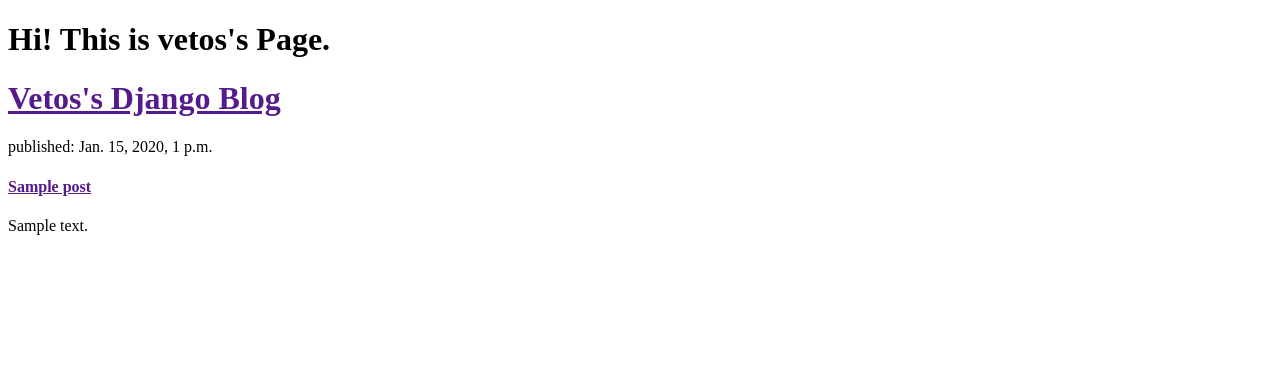
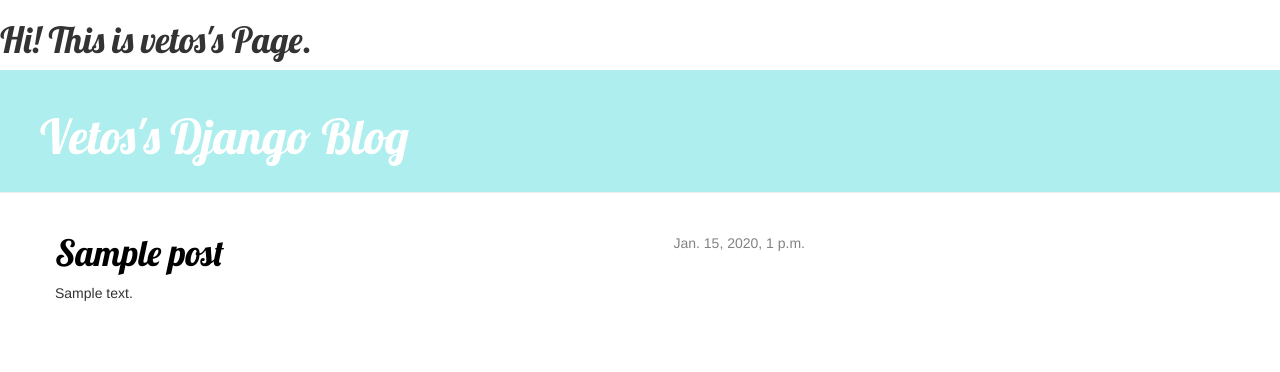
Before and after one commit to VetoS88/my-first-blog, a Django app: template blog/templates/blog/post_list.html in a window 1280 px wide. Shown: the top 372 px of the page. Run offline with Django 3.2, Linux system fonts and the light colour scheme; the template is opened without the code that fills it: values that come from a table or form of the project are taken from there, others are empty; tables that the repository leaves empty hold one stand-in row (values such as "Sample post"); some libraries are stand-ins or nearby versions.

Commit message:
Changed Style for the site.

```diff
--- /dev/null
+++ b/blog/static/css/blog.css
@@ -0,0 +1,47 @@
+.page-header {
+        background-color: #AFEEEE;
+        margin-top: 0;
+        padding: 20px 20px 20px 40px;
+    }
+
+    .page-header h1, .page-header h1 a, .page-header h1 a:visited, .page-header h1 a:active {
+        color: #ffffff;
+        font-size: 36pt;
+        text-decoration: none;
+    }
+
+    .content {
+        margin-left: 40px;
+    }
+
+    h1, h2, h3, h4 {
+        font-family: 'Lobster', cursive;
+    }
+
+    .date {
+        float: right;
+        color: #828282;
+    }
+
+    .save {
+        float: right;
+    }
+
+    .post-form textarea, .post-form input {
+        width: 100%;
+    }
+
+    .top-menu, .top-menu:hover, .top-menu:visited {
+        color: #ffffff;
+        float: right;
+        font-size: 26pt;
+        margin-right: 20px;
+    }
+
+    .post {
+        margin-bottom: 70px;
+    }
+
+    .post h1 a, .post h1 a:visited {
+        color: #000000;
+    }
--- a/blog/templates/blog/post_list.html
+++ b/blog/templates/blog/post_list.html
@@ -1,23 +1,37 @@
+
 <!DOCTYPE html>
+{% load staticfiles %}
 <html lang="en">
 <head>
     <meta charset="UTF-8">
+    <link rel="stylesheet" href="//maxcdn.bootstrapcdn.com/bootstrap/3.2.0/css/bootstrap.min.css">
+    <link rel="stylesheet" href="//maxcdn.bootstrapcdn.com/bootstrap/3.2.0/css/bootstrap-theme.min.css">
+    <link href="https://fonts.googleapis.com/css?family=Lobster&subset=latin,cyrillic" rel="stylesheet" type="text/css">
+    <link rel="stylesheet" href="{% static 'css/blog.css' %}">
     <title>Vetos's Django Blog</title>
 </head>
 <body>
         <h1>Hi! This is vetos's Page.</h1>
 
-        <div>
+       <div class="page-header">
             <h1><a href="">Vetos's Django Blog</a></h1>
+       </div>
+
+        <div class="content container">
+            <div class="row">
+                <div class="col-md-8">
+                    {% for post in posts %}
+                        <div class="post">
+                            <div class="date">
+                                {{ post.published_date }}
+                            </div>
+                            <h1><a href="">{{ post.title }}</a></h1>
+                            <p>{{ post.text|linebreaks }}</p>
+                        </div>
+                    {% endfor %}
+                </div>
+            </div>
         </div>
-
-        {% for post in posts %}
-        <div>
-            <p>published: {{ post.published_date }}</p>
-            <h4><a href="">{{ post.title }}</a></h4>
-            <p>{{ post.text|linebreaks }}</p>
-        </div>
-        {% endfor %}
 
 
 
```
